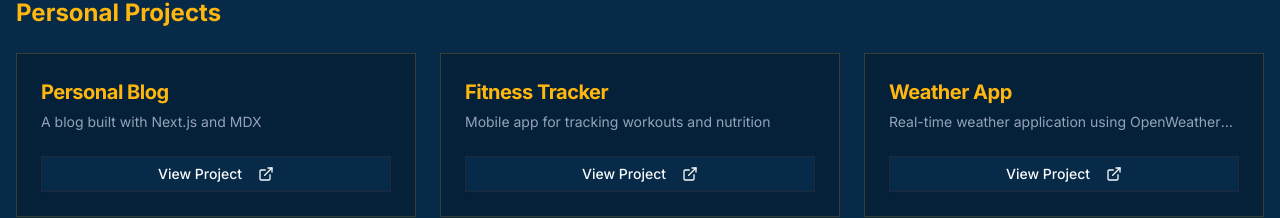
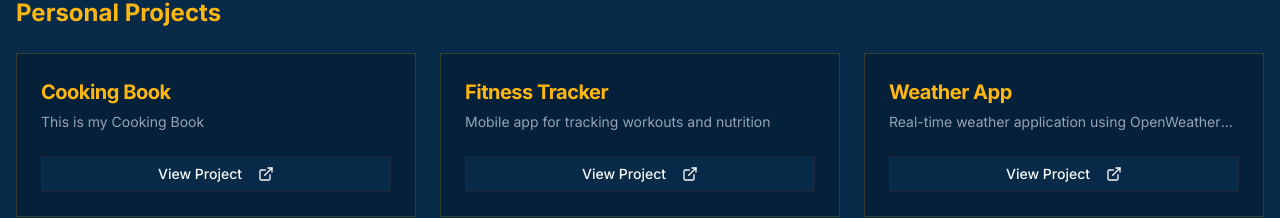
Before and after one commit to HayGrouve/portfolio, a Next.js app: page / in a window 1280 px wide. Shown: the part 131-349 px from the top of the page. Built offline with nearby package versions, Linux system fonts and the light colour scheme.

Commit message:
update blog data

```diff
--- a/src/components/project-list.tsx
+++ b/src/components/project-list.tsx
@@ -2,9 +2,9 @@ import ProjectSection from "./project-section";
 
 const projects = [
   {
-    title: "Personal Blog",
-    description: "A blog built with Next.js and MDX",
-    link: "https://github.com/yourusername/personal-blog",
+    title: "Cooking Book",
+    description: "This is my Cooking Book",
+    link: "https://recipes-ofqemhjkv-haygrouves-projects.vercel.app",
     type: "personal",
   },
   {
```
